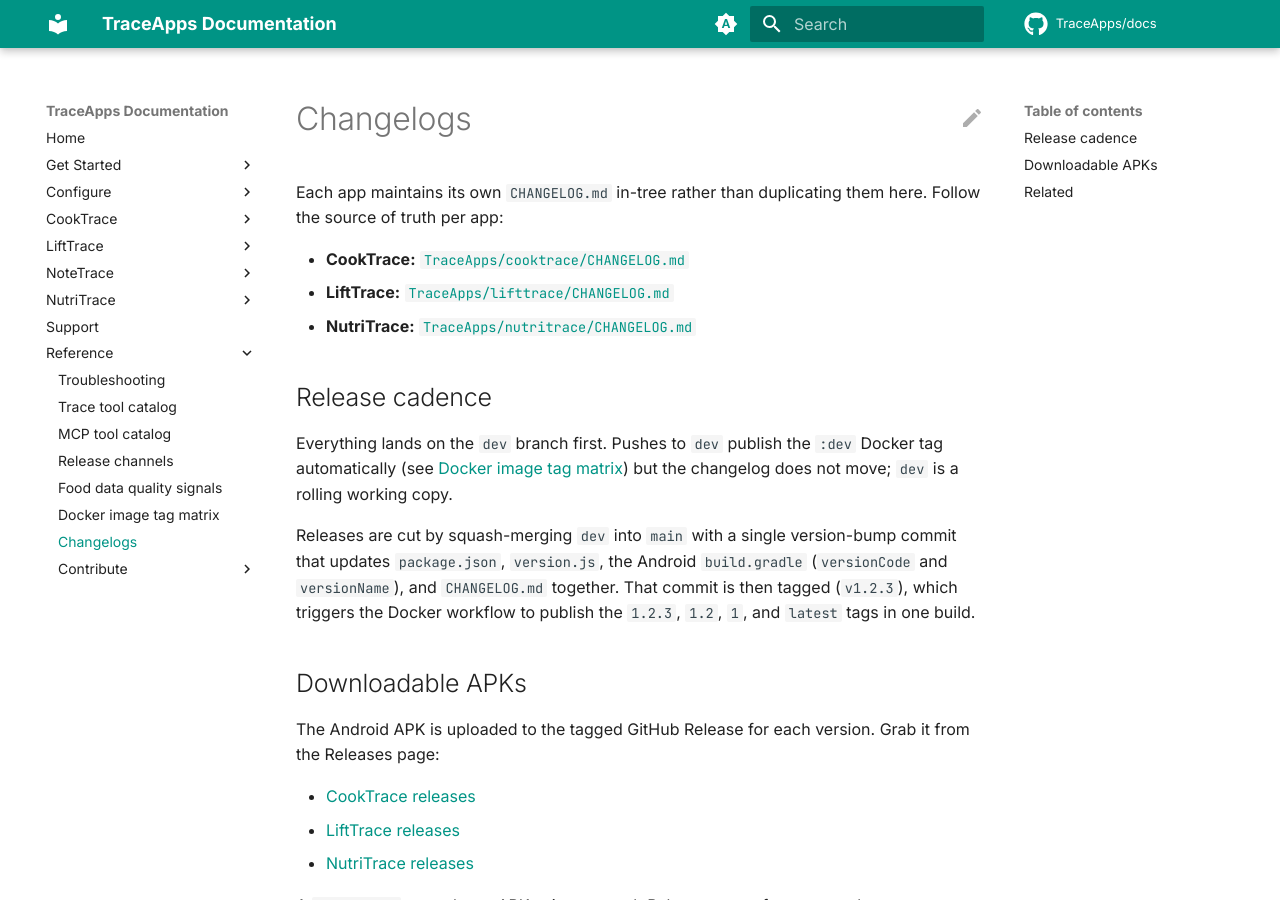
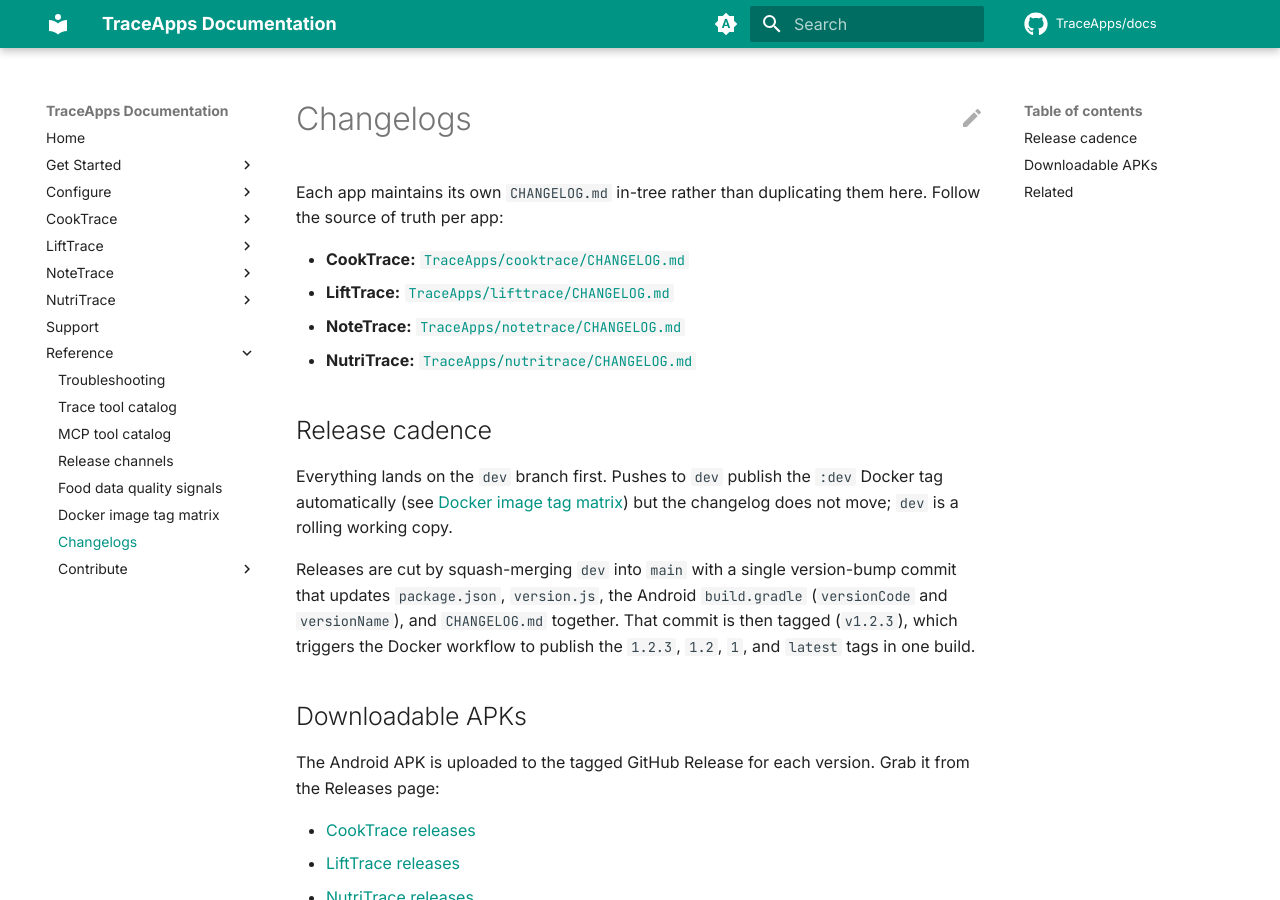
Before and after one commit to TraceApps/docs, an MkDocs documentation site: the page built from docs/reference/changelogs.md, in a window 1280 px wide and 900 px high. Built offline with MkDocs 1.6.1 and Material for MkDocs 9.7.7, drawn with Linux system fonts in a browser that asks for light colours; comment, search, counter and statistics services are not loaded.

Commit message:
Changelogs page lists NoteTrace

```diff
--- a/docs/reference/changelogs.md
+++ b/docs/reference/changelogs.md
@@ -4,6 +4,7 @@ Each app maintains its own `CHANGELOG.md` in-tree rather than duplicating them h
 
 - **CookTrace:** [`TraceApps/cooktrace/CHANGELOG.md`](https://github.com/TraceApps/cooktrace/blob/main/CHANGELOG.md)
 - **LiftTrace:** [`TraceApps/lifttrace/CHANGELOG.md`](https://github.com/TraceApps/lifttrace/blob/main/CHANGELOG.md)
+- **NoteTrace:** [`TraceApps/notetrace/CHANGELOG.md`](https://github.com/TraceApps/notetrace/blob/main/CHANGELOG.md)
 - **NutriTrace:** [`TraceApps/nutritrace/CHANGELOG.md`](https://github.com/TraceApps/nutritrace/blob/main/CHANGELOG.md)
 
 ## Release cadence
```
